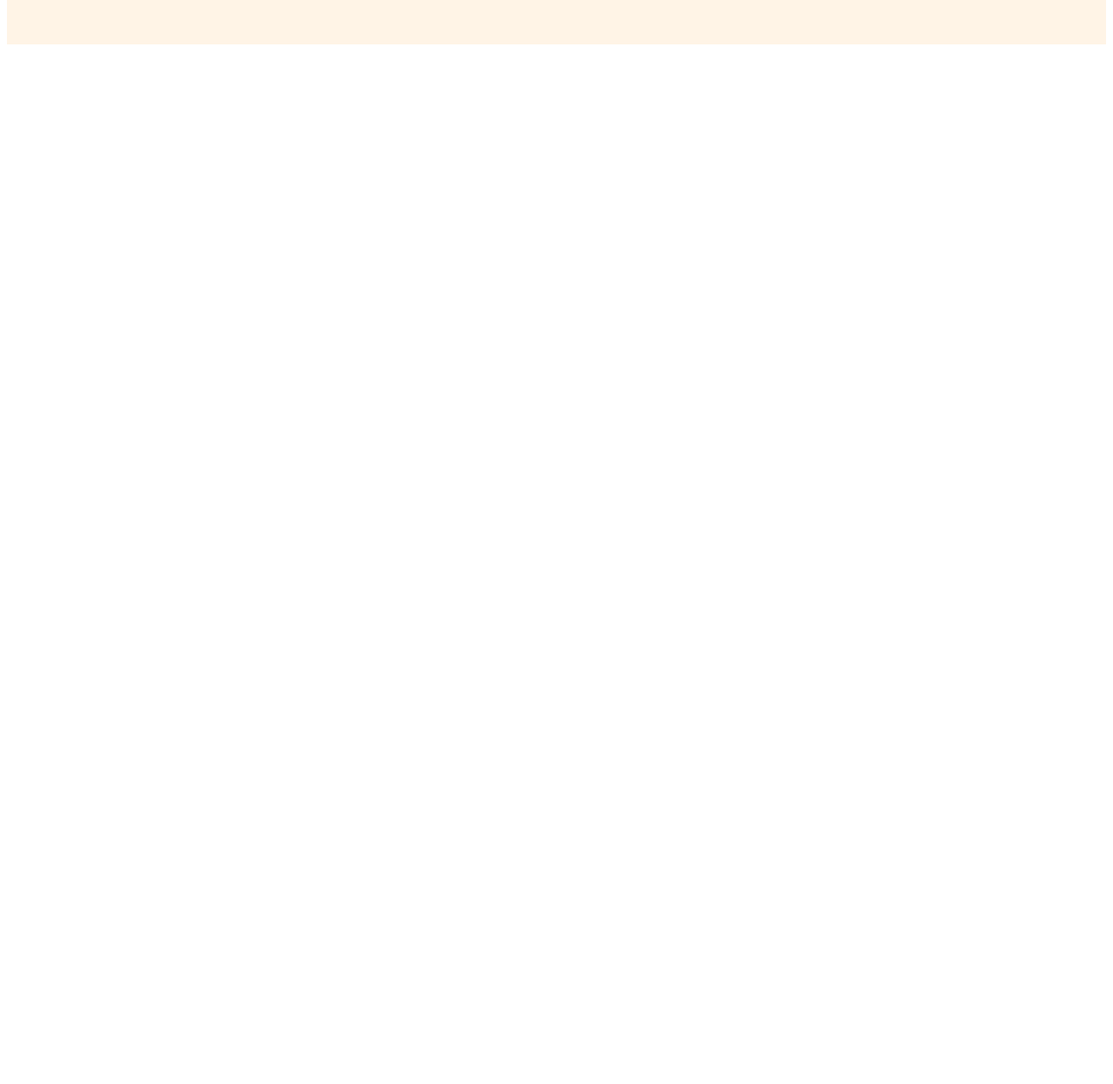
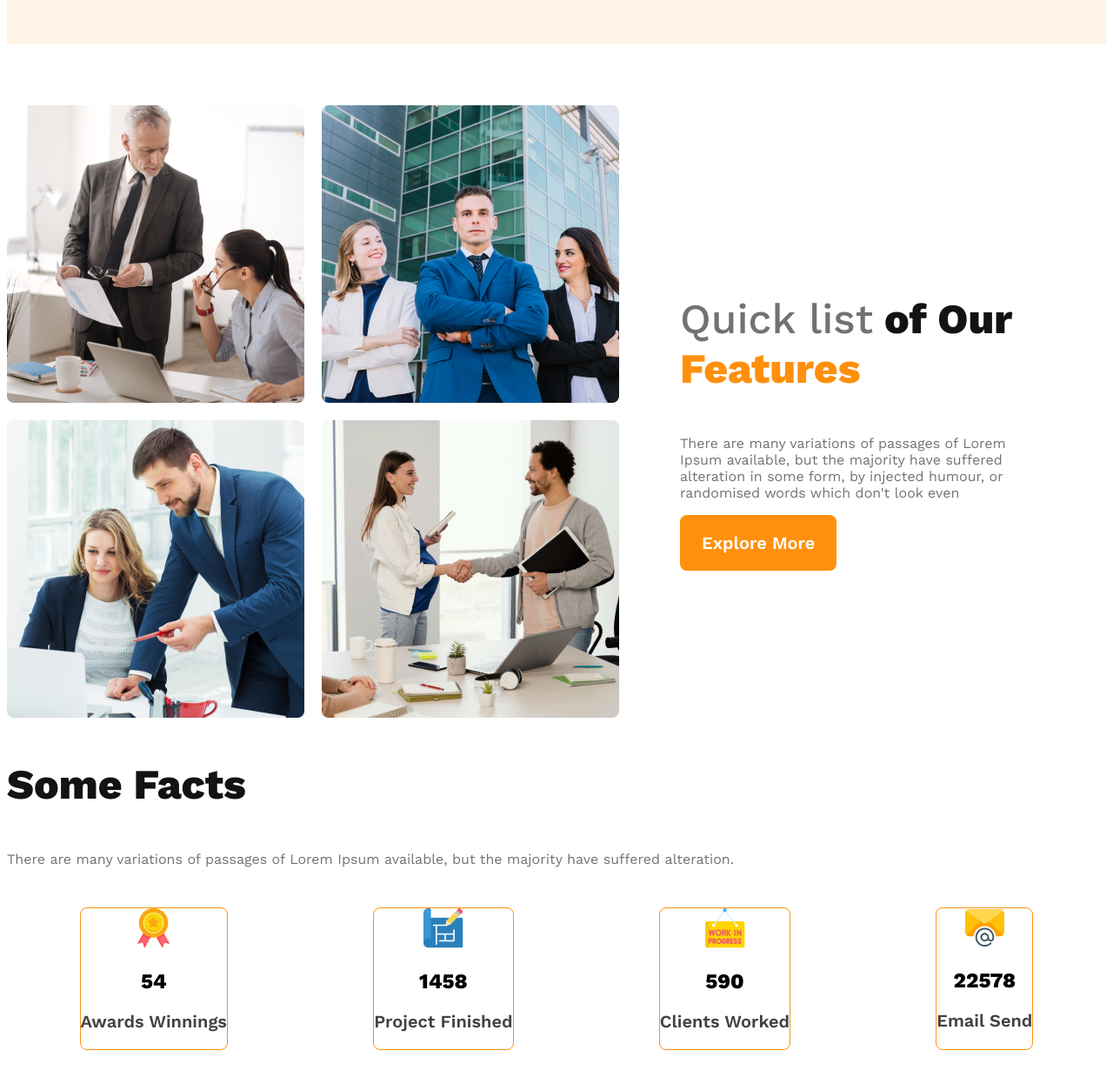
Before and after one commit to rameshdas333/g4-architech, a plain HTML site: page index.html in a window 1280 px wide. Shown: the part 990-2236 px from the top of the page at 87% size. Before the commit the page ends 1049 px from the top, so only its background shows below. Drawn offline with nearby package versions, Linux system fonts and the light colour scheme.

Commit message:
added g4-architechs file

```diff
--- a/index.html
+++ b/index.html
@@ -9,7 +9,7 @@
 <body>
     <header >
         <nav >
-            <h3 class="nav-title">G3 Architects</h3>
+            <h3 class="section-title">G3 Architects</h3>
             <ul>
                 <li><a href="">Home</a></li>
                 <li><a href="">About</a></li>
@@ -18,8 +18,9 @@
             </ul>
         </nav>
         <div class="banner">
-<h1 class="banner-title">Brand New <br>Group of Architects </h1>
       <div class="banner-content">
+        <h1 class="section-title">Brand New <br>Group of Architects </h1>
+
         <p class="banner-description">There are many variations of passages of Lorem Ipsum available, but the majority have suffered alteration in some form, by injected humour, or randomised words which don't look even</p>
         <button class="btn-primary">Explore More</button>
     </div>
@@ -27,7 +28,51 @@
     </div>
     </header>
     <main>
+    <section class="teams-container">
+        <div class="teams-img-container">
+            <img src="images/team1.png" alt="">
+            <img src="images/team2.png" alt="">
+            <img src="images/team3.png" alt="">
+            <img src="images/team4.png" alt="">
+        </div>
+        <div class="teams-content">
+            <h3 class="section-title"><span class="quick-list">Quick list</span> <span class="of-our">of Our</span> <span class="features">Features</span></h3>
+            <p class="banner-description">
+                There are many variations of passages of Lorem Ipsum available, but the majority have suffered alteration in some form, by injected humour, or randomised words which don't look even
+            </p>
+            <button class="btn-primary">Explore More</button>
+        </div>
+    </section>
+    <section>
 
+    </section>
+    <section>
+        <h3 class="section-title">Some Facts</h3>
+        <p class="banner-description">There are many variations of passages of Lorem Ipsum available, but the majority have suffered alteration.
+        </p>
+        <div class="facts-card-container">
+            <div class="card">
+                <img src="images/icons/ribon.png" alt="">
+                <h2 class="card-stats">54</h2>
+                <p class="card-title">Awards Winnings</p>
+            </div>
+            <div class="card">
+                <img src="images/icons/projects.png" alt="">
+                <h2 class="card-stats">1458</h2>
+                <p class="card-title">Project Finished</p>
+            </div>
+            <div class="card">
+                <img src="images/icons/customers.png" alt="">
+                <h2 class="card-stats">590</h2>
+                <p class="card-title">Clients Worked</p>
+            </div>
+            <div class="card">
+                <img src="images/icons/email.png" alt="">
+                <h2 class="card-stats">22578</h2>
+                <p class="card-title">Email Send</p>
+            </div>
+        </div>
+    </section>
     </main>
     <footer>
 
--- a/style.css
+++ b/style.css
@@ -1,3 +1,5 @@
+
+  @import url('https://fonts.googleapis.com/css2?family=Open+Sans:ital,wght@0,700;0,800;1,300;1,700;1,800&family=Work+Sans:ital,wght@0,400;0,500;0,600;0,800;1,400&display=swap');
 
 
 
@@ -9,10 +11,10 @@
     color: #FFF;
     border-radius: 8px;
     background: #FF900E;
-    font-size: 20px;
+    font-size: 1.25rem;
     font-weight: 600;
     padding: 20px 25px;
-    cursor: auto;
+    cursor: pointer;
     border: 0;
  }
 header{
@@ -30,7 +32,7 @@ nav  > ul{
 }
 nav li{
     list-style: none;
-    font-size: 1em;
+    font-size: 1rem;
     margin: 30px;
     font-weight: 500;
 }
@@ -39,28 +41,114 @@ nav li a{
     color: #424242;
     font-weight: 500;
 }
+main{
+    max-width: 1440;
+    margin: 70px auto;
+}
 .banner-content{
-    width: 862px;
+    width: 800px;
+    margin: 10px auto;
     text-align: center;
-    margin: 0px auto;
 }
-.banner-title{
-    font-size: 4rem;
+.section-title{
+    font-size: 3rem;
     font-weight: 700;
     color: #131313;
-    text-align: center;
 
 }
 .banner-description{
    color:#727272 ;
-   font-size: 16px;
+   font-size: 1rem;
    font-weight: 400;
 }
 .banner img{
     width: 100%;
     margin-top: 50px;
 }
-@media screen and (max-width: 576px){
 
 
+
+.teams-container{
+    display: flex;
+    align-items: center;
 }
+.teams-img-container{
+    display: grid;
+    grid-template-columns: repeat(2, 1fr);
+    gap: 20px;
+
+}
+.teams-content{
+    padding-right: 70px;
+    padding-left: 70px;
+
+}
+.teams-title{
+    font-size: 3rem;
+
+}
+.section-title .quick-list{
+    color: #727272;
+    font-weight: 500;
+}
+.section-title .of-our{
+    color: #131313;
+    font-weight: 700;
+}
+.section-title .features{
+    color: #FF900E;
+    font-weight: 700;
+}
+.facts-card-container{
+    display: flex;
+    justify-content: space-around;
+
+}
+.facts-card-container .card{
+   border-radius: 0.5rem;
+   border: 1px solid #FF900E;
+   text-align: center;
+   margin: 30px;
+}
+.facts-card-container .card-status{
+    font-weight: 600;
+    font-size: 3rem;
+   color:  #424242;
+   margin-top: 10px;
+   margin-bottom: 10px;
+
+}
+.facts-card-container .card-title{
+    font-weight: 600;
+    font-size: 1.25rem;
+    color:  #424242;
+    margin-top: 5px;
+}
+@media screen and (max-width: 576px){
+    header{
+        padding: 20px;
+    }
+    nav, .teams-container {
+        flex-direction: column;
+    }
+    .teams-img-container{
+        grid-template-columns: 1fr;
+    }
+    .teams-content{
+        padding-right: 20px;
+        padding-left: 20px;
+    }
+    .banner-content{
+        flex-direction: column;
+    }
+
+}
+   @media screen and (min-width: 576px) and (max-width: 992px){
+    header{
+        padding: 50px;
+    }
+    nav, .teams-container{
+        flex-direction: column;
+    }
+
+}
```
